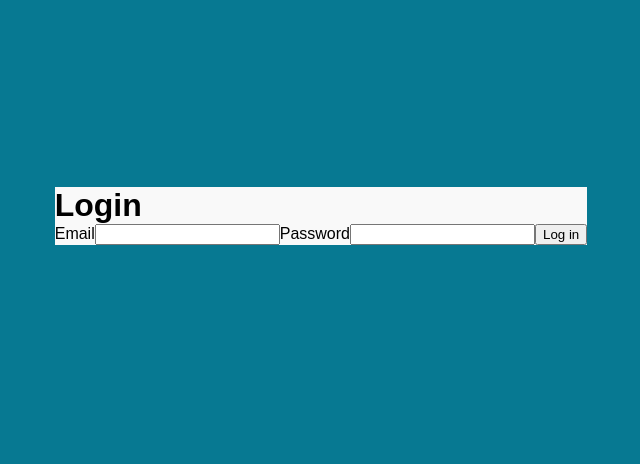
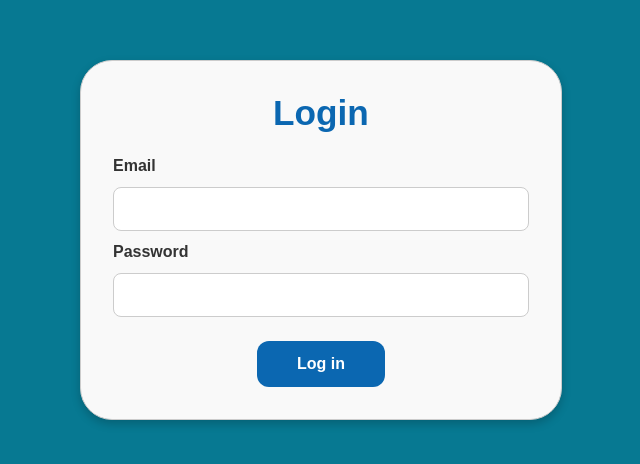
Before and after one commit to aimei60/party-box, a React (Vite) app in the folder frontend/: page /login in a window 1280 px wide. Shown: the part 184-648 px from the top of the page, without its empty margins (319-959 px from the left). Built offline with nearby package versions, Linux system fonts and the light colour scheme.

Commit message:
finished styling the log in page

```diff
--- a/frontend/src/css/login.css
+++ b/frontend/src/css/login.css
@@ -1,5 +1,7 @@
 body {
     background-color: #077992;
+    margin: 0;
+    font-family: Arial, sans-serif;
 }
 
 .login-page-container {
@@ -7,8 +9,69 @@ body {
     display: flex;
     justify-content: center;
     align-items: center;
+    padding: 1.5rem;
 }
 
 .login-page-inner-container {
+    width: 100%;
+    max-width: 26rem;
     background-color: #f9f9f9;
+    border-radius: 2rem;
+    border: 0.0625rem solid #cccccc;
+    box-shadow: 0 0.25rem 0.625rem #00000033;
+    padding: 2rem;
 }
+
+.form-inner-container {
+    display: flex;
+    flex-direction: column;
+    gap: 0.75rem;
+}
+
+.login {
+    margin: 0 0 1.5rem 0;
+    color: #0b67b1;
+    font-size: 2.2rem;
+    font-weight: 700;
+    justify-self: center;
+}
+
+.form-inner-container label {
+    font-size: 1rem;
+    font-weight: 600;
+    color: #333333;
+}
+
+.form-inner-container input {
+    padding: 0.75rem;
+    font-size: 1rem;
+    border: 0.0625rem solid #cccccc;
+    border-radius: 0.5rem;
+    transition: border-color 0.2s ease, box-shadow 0.2s ease;
+}
+
+.login-button {
+    margin-top: 0.75rem;
+    padding: 0.85rem;
+    font-size: 1rem;
+    font-weight: 700;
+    background-color: #0b67b1;
+    color: #ffffff;
+    border: none;
+    border-radius: 0.75rem;
+    cursor: pointer;
+    transition: transform 0.25s ease, background-color 0.25s ease;
+    width: 8rem;
+    align-self: center;
+}
+
+.login-button:hover {
+    transform: translateY(-3px);
+}
+
+.form-container p {
+    margin-top: 0.75rem;
+    color: #b00020;
+    font-size: 0.9rem;
+    font-weight: bold;
+}
--- a/frontend/src/pages/login.jsx
+++ b/frontend/src/pages/login.jsx
@@ -43,17 +43,17 @@ function AdminLogin() {
     <div>
         <div className="login-page-container">
             <div className="login-page-inner-container">
-                <h1>Login</h1>
-                <div >
-                <form onSubmit={Login}>
-                    <label>Email</label><input value={email} onChange={(e) => setEmail(e.target.value)} type="email"/>
-                    <label>Password</label><input value={password} onChange={(e) => setPassword(e.target.value)} type="password"/>
-                    <button disabled={loading}>
-                        {loading && "Logging in..."}
-                        {!loading && "Log in"}
-                    </button>
-                </form>
-                {error && <p>{error}</p>}
+                <h1 className="login">Login</h1>
+                <div className="form-container">
+                    <form className="form-inner-container" onSubmit={Login}>
+                        <label className="email">Email</label><input value={email} onChange={(e) => setEmail(e.target.value)} type="email"/>
+                        <label className="password">Password</label><input value={password} onChange={(e) => setPassword(e.target.value)} type="password"/>
+                        <button className="login-button" disabled={loading}>
+                            {loading && <div className="loading-text">Logging in...</div>} {/* good for user experience so admin doesnt overlick when logging in */}
+                            {!loading && "Log in"}
+                        </button>
+                    </form>
+                    {error && <p>{error}</p>}
                 </div>
             </div>
         </div>
```
